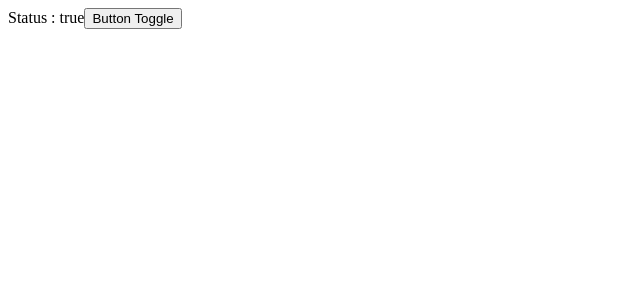
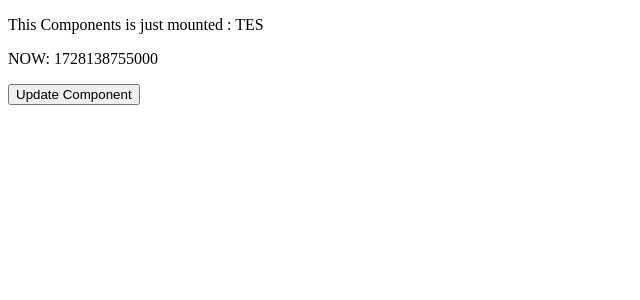
Before and after one commit to aeinmananni/react-use, a React (Vite) app: page / in a window 1280 px wide. Shown: the top 300 px of the page, without its empty margins (0-640 px from the left). Built offline with nearby package versions, Linux system fonts and the light colour scheme.

Commit message:
Frist Mount Component

```diff
--- a/src/App.tsx
+++ b/src/App.tsx
@@ -1,8 +1,8 @@
-import ToggleValue from "./components/states/taggle_value";
+import FirstRender from "./components/states/first-render";
 const App = () => {
   return (
     <>
-      <ToggleValue />
+      <FirstRender />
     </>
   );
 };
--- /dev/null
+++ b/src/components/states/first-render.tsx
@@ -0,0 +1,16 @@
+import { useFirstMountState, useUpdate } from "react-use";
+
+const FirstRender = () => {
+  const isFirstMount = useFirstMountState();
+  const update = useUpdate();
+
+  return (
+    <div>
+      <p>This Components is just mounted : {isFirstMount ? "TES" : "NO"}</p>
+      <p>NOW: {Date.now()}</p>
+      <button onClick={update}>Update Component</button>
+    </div>
+  );
+};
+
+export default FirstRender;
```
